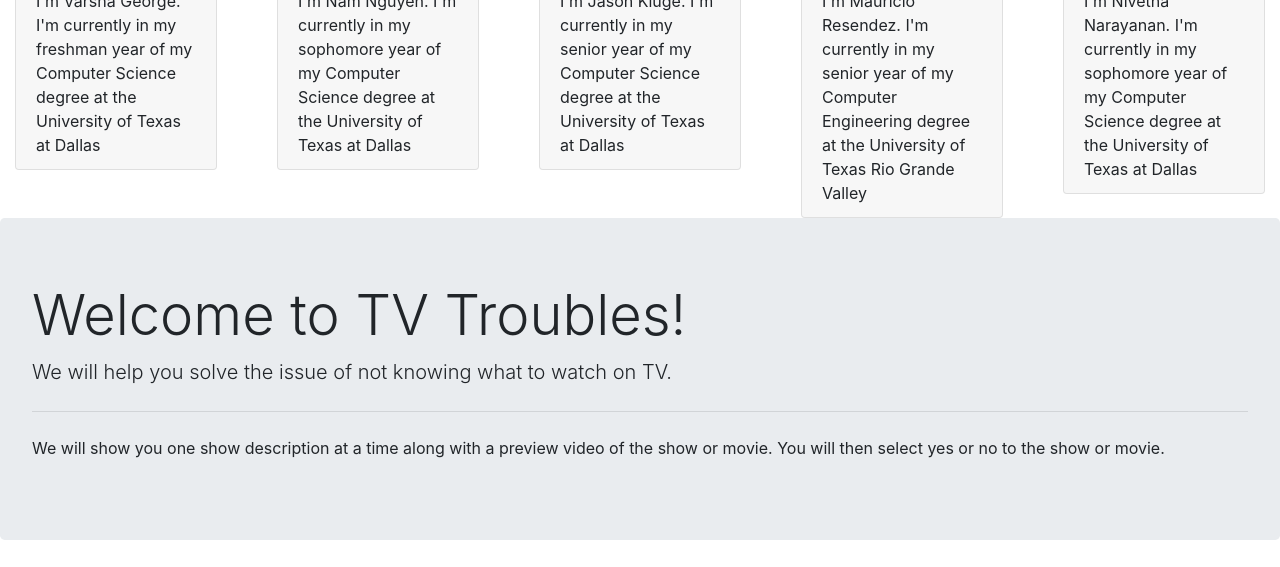
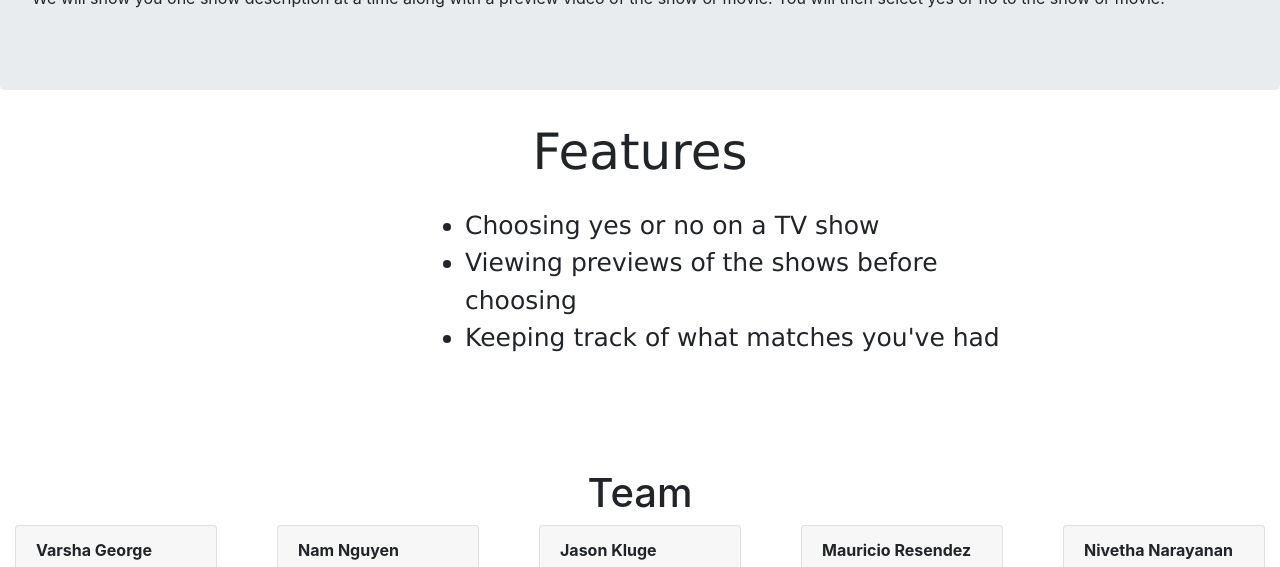
Before and after one commit to MauResendez/TVTroubles, a React (Create React App) app in the folder frontend/: page / in a window 1280 px wide. Shown: the part 300-867 px from the top of the page. Built offline with nearby package versions, Linux system fonts and the light colour scheme.

Commit message:
Adding spacing on the bottom of features, adde a title to the team, adjusted spacing on the features, moved order on the landing page

```diff
--- a/frontend/src/components/Team.js
+++ b/frontend/src/components/Team.js
@@ -5,6 +5,8 @@ import FilledCard from './FilledCard';
 function Team()
 {
     return (
+        <div>
+            <h1 className="text-center">Team</h1>
             <Row>
                 <Col><FilledCard name="Varsha George" photo="https://cdn.freelogovectors.net/wp-content/uploads/2018/03/ut-dallas-logo02.png" major="Computer Science" intro="I'm Varsha George. I'm currently in my freshman year of my Computer Science degree at the University of Texas at Dallas"/></Col>
                 <Col><FilledCard name="Nam Nguyen" photo="https://cdn.freelogovectors.net/wp-content/uploads/2018/03/ut-dallas-logo02.png" major="Computer Science" intro="I'm Nam Nguyen. I'm currently in my sophomore year of my Computer Science degree at the University of Texas at Dallas"/></Col>
@@ -12,6 +14,7 @@ function Team()
                 <Col><FilledCard name="Mauricio Resendez" photo="https://www.utrgv.edu/prem/_files/images/logos/utrgv.png" major="Computer Engineering" intro="I'm Mauricio Resendez. I'm currently in my senior year of my Computer Engineering degree at the University of Texas Rio Grande Valley"/></Col>
                 <Col><FilledCard name="Nivetha Narayanan" photo="https://cdn.freelogovectors.net/wp-content/uploads/2018/03/ut-dallas-logo02.png" major="Computer Science" intro="I'm Nivetha Narayanan. I'm currently in my sophomore year of my Computer Science degree at the University of Texas at Dallas"/></Col>
             </Row>
+        </div>
     )
 }
 
--- a/frontend/src/styles/Features.css
+++ b/frontend/src/styles/Features.css
@@ -1,5 +1,6 @@
 .featuresBackground {
     font-family: Verdana;
+    margin-bottom: 6em;
 }
 
 .featuresTitle {
--- a/frontend/src/views/LandingPage.js
+++ b/frontend/src/views/LandingPage.js
@@ -6,9 +6,10 @@ import Explanation from '../components/Explanation'
 function LandingPage(){
     return(
         <div>
-            <Team/>
+
             <Explanation/>
             <Features/>
+            <Team/>
         </div>
     )
 }
```
Also changed, not shown: frontend/src/components/Features.js (+3 -4 lines). Lines whose indentation alone changed are shown as unchanged.
